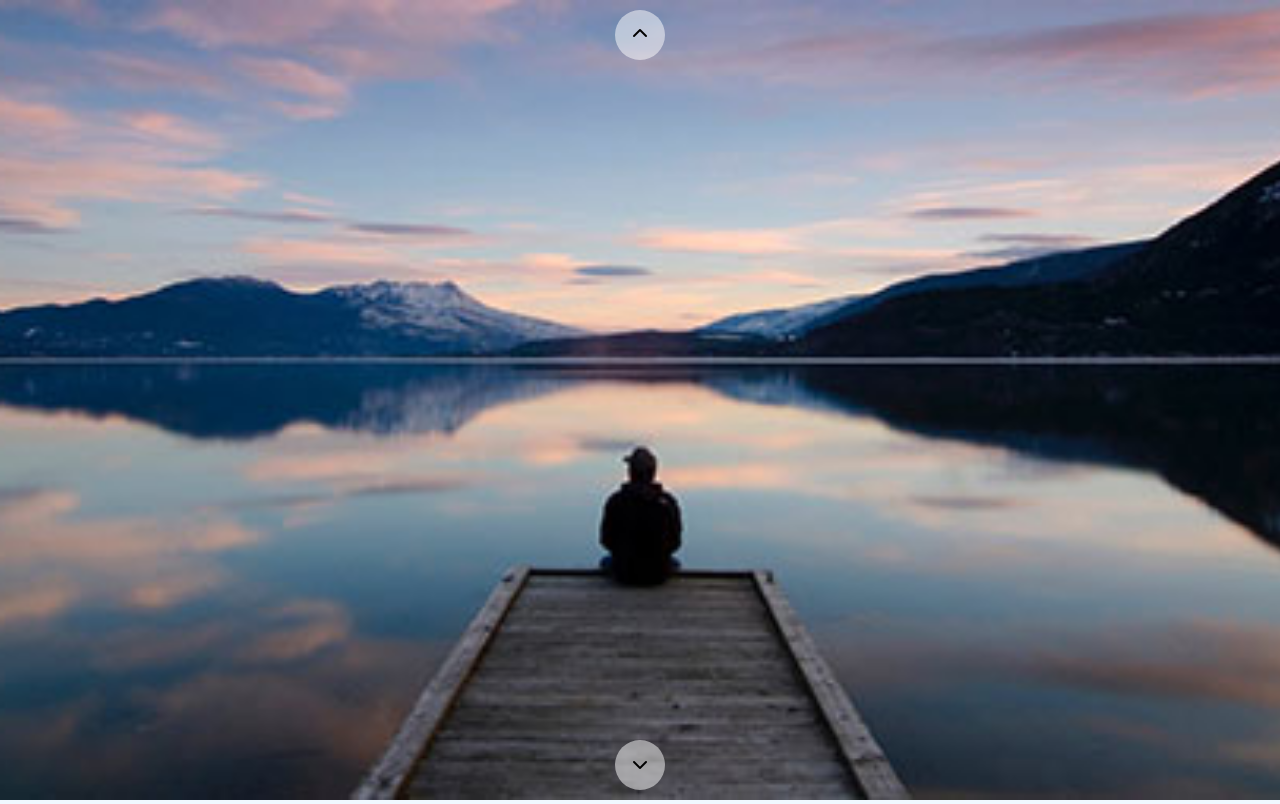
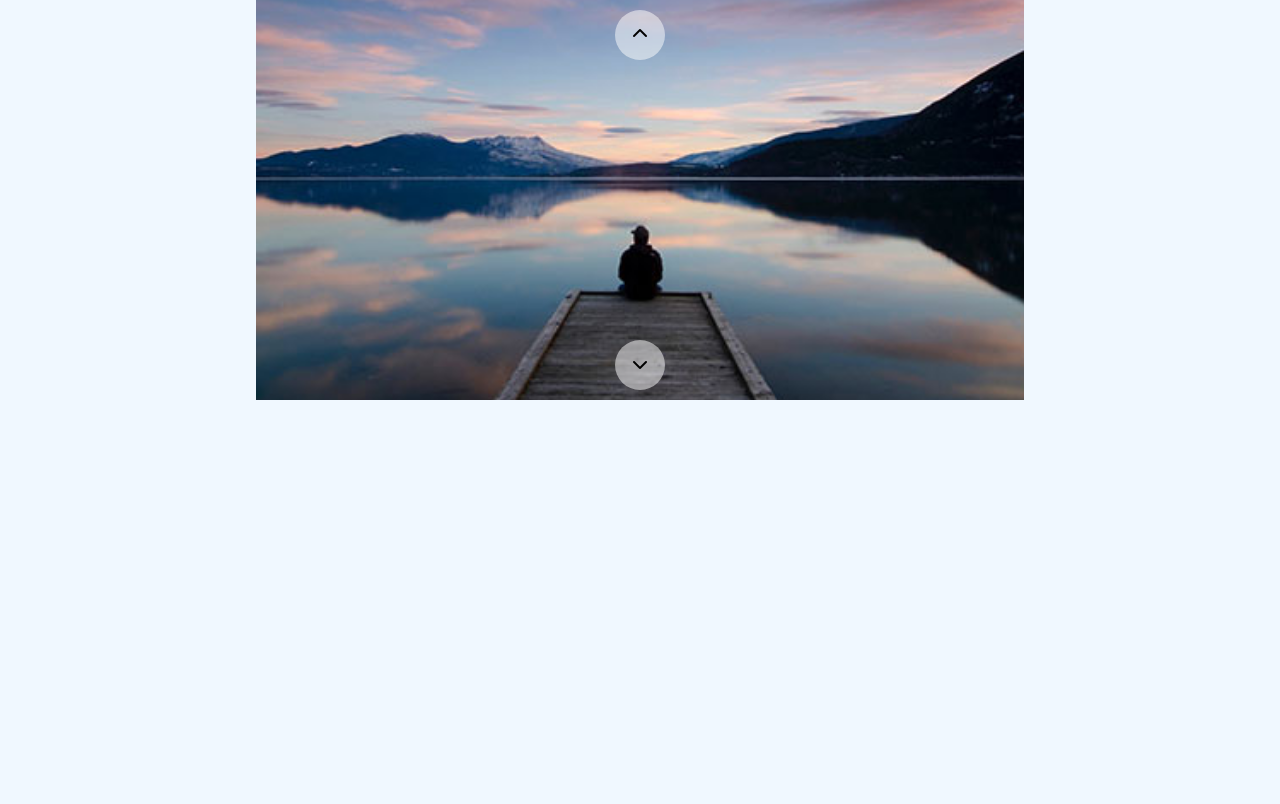
Before and after one commit to Marcosshyguy/js-array-carousel, a plain HTML site: page index.html in a window 1280 px wide. Drawn offline with Linux system fonts and the light colour scheme.

Commit message:
fixed a canceled div in html

```diff
--- a/css/style.css
+++ b/css/style.css
@@ -25,7 +25,6 @@ body{
 }
 
 .slider {
-
    height: 100%;
 }
 
--- a/index.html
+++ b/index.html
@@ -11,6 +11,7 @@
 </head>
 <body>
     <div class="wrapper">
+        <div class="carousel">
             <div class="slider" id="slider">
                 <!-- <img src="img/01.jpg" alt="" > -->
                 <!-- <img src="img/02.jpg" alt="">
--- a/js/script.js
+++ b/js/script.js
@@ -55,7 +55,6 @@ buttonDown.addEventListener("click", function(){
 
 
 })
-
 // creo secondo bottone
 
 buttonUp.addEventListener("click", function(){
```
